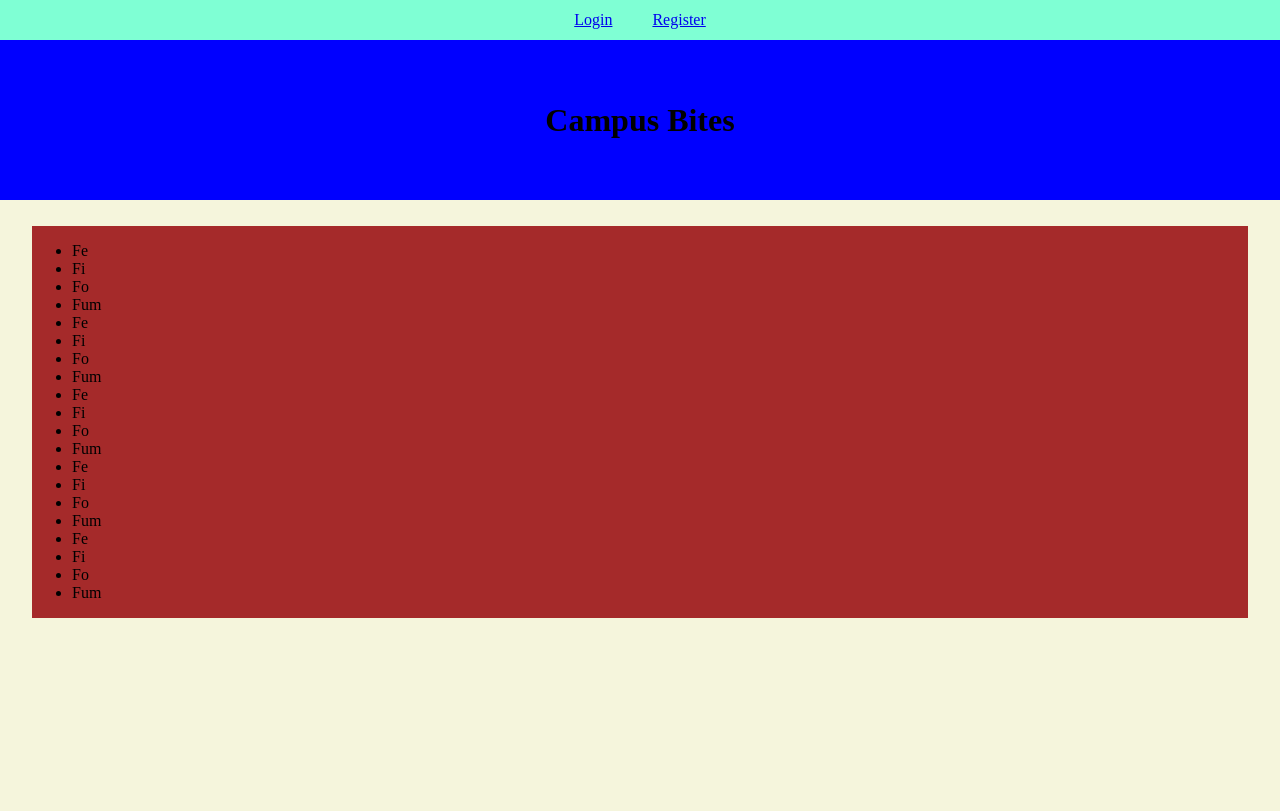
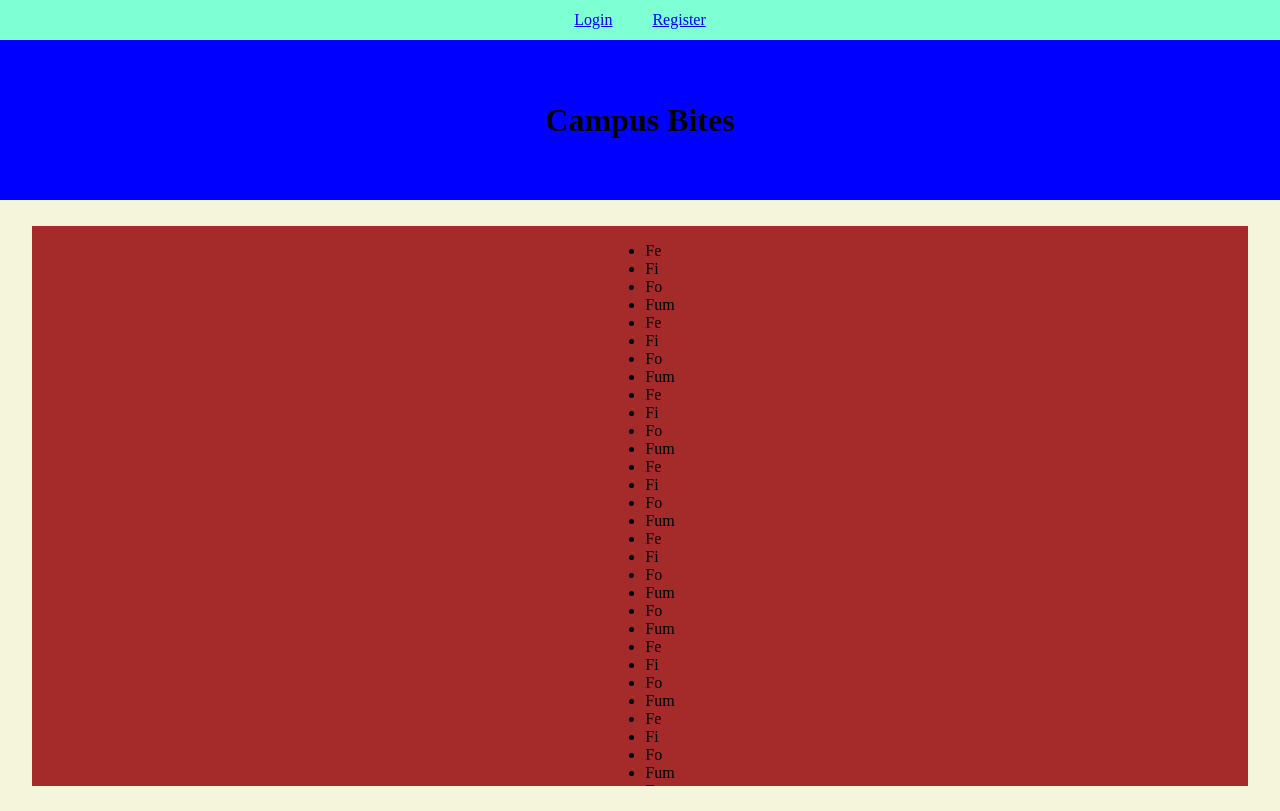
Before and after one commit to johnnystouffer/campus-bites, a React (Vite) app in the folder frontend/: page / in a window 1280 px wide. Built offline with nearby package versions, Linux system fonts and the light colour scheme.

Commit message:
Stylizing the login and home page

```diff
--- a/frontend/src/assets/pages/Home.css
+++ b/frontend/src/assets/pages/Home.css
@@ -1,6 +1,7 @@
 body {
     background-color: beige;
     margin: 0;
+    overflow: hidden;
 }
 
 html {
@@ -13,13 +14,14 @@ html {
 }
 
 .top-bar {
-    height: 40px;
+    height: 5vh;
     width: 100vw;
     background-color: aquamarine;
     display: flex;
     border: none;
     align-items: center;
     justify-content: center;
+    min-height: 30px;
 }
 
 .logo {
@@ -38,8 +40,10 @@ html {
 }
 
 .items-list {
-    align-items: center;
+    display: flex;
     justify-content: center;
     width: 95vw;
     background-color: brown;
+    height: 70vh;
+    overflow: scroll;
 }
--- a/frontend/src/assets/pages/Home.jsx
+++ b/frontend/src/assets/pages/Home.jsx
@@ -16,10 +16,46 @@ function Home() {
             <h1> Campus Bites </h1>
         </div>
         <div className="list-container">
-        <div className="items-list">
+        <div className="items-list" >
             <ul>
                 <li> Fe </li>
                 <li> Fi </li>
+                <li> Fo </li>
+                <li> Fum </li>
+                <li> Fe </li>
+                <li> Fi </li>
+                <li> Fo </li>
+                <li> Fum </li>
+                <li> Fe </li>
+                <li> Fi </li>
+                <li> Fo </li>
+                <li> Fum </li>
+                <li> Fe </li>
+                <li> Fi </li>
+                <li> Fo </li>
+                <li> Fum </li>
+                <li> Fe </li>
+                <li> Fi </li>
+                <li> Fo </li>
+                <li> Fum </li>
+                <li> Fo </li>
+                <li> Fum </li>
+                <li> Fe </li>
+                <li> Fi </li>
+                <li> Fo </li>
+                <li> Fum </li>
+                <li> Fe </li>
+                <li> Fi </li>
+                <li> Fo </li>
+                <li> Fum </li>
+                <li> Fe </li>
+                <li> Fi </li>
+                <li> Fo </li>
+                <li> Fum </li>
+                <li> Fe </li>
+                <li> Fi </li>
+                <li> Fo </li>
+                <li> Fum </li>
                 <li> Fo </li>
                 <li> Fum </li>
                 <li> Fe </li>
--- a/frontend/src/assets/pages/Login.css
+++ b/frontend/src/assets/pages/Login.css
@@ -0,0 +1,30 @@
+.login-container {
+    display: flex;
+    flex-direction: column;
+    align-items: center;
+    background-color: chocolate;
+    padding: 25px;
+    border-radius: 5px;
+}
+
+.overall-container {
+    display: flex;
+    justify-content: center;
+    align-items: center;
+    height: 100vh;
+    overflow: hidden;
+}
+
+.form-container {
+    display: flex;
+    flex-direction: column;
+    justify-content: center;
+}
+
+input {
+    margin: 5px;
+}
+
+button {
+    margin: 5px;
+}
--- a/frontend/src/assets/pages/Login.jsx
+++ b/frontend/src/assets/pages/Login.jsx
@@ -3,13 +3,15 @@ import './Login.css'; // Make sure to create a separate CSS file
 
 function Login() {
   return (
-    <div className="login-container">
-      <h2>Login</h2>
-      <form>
-        <input type="text" placeholder="Enter Username" name="username" required />
-        <input type="password" placeholder="Enter Password" name="password" required />
-        <button type="submit">Login</button>
-      </form>
+    <div className='overall-container'>
+        <div className="login-container">
+        <h2>Login</h2>
+        <form className='form-container'>
+            <input type="text" placeholder="Enter Username" name="username" required />
+            <input type="password" placeholder="Enter Password" name="password" required />
+            <button type="submit">Submit</button>
+        </form>
+        </div>
     </div>
   );
 }
```
